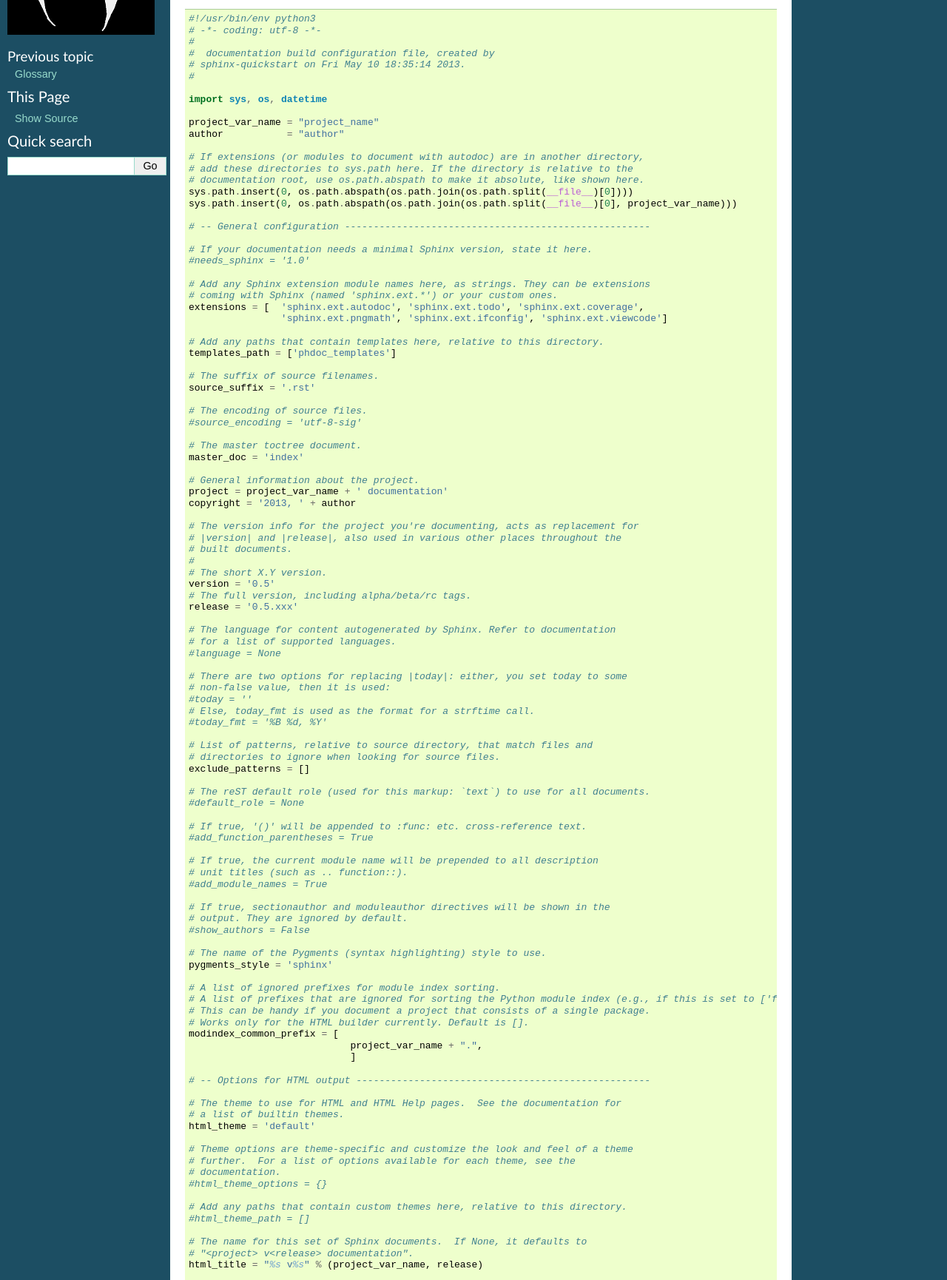
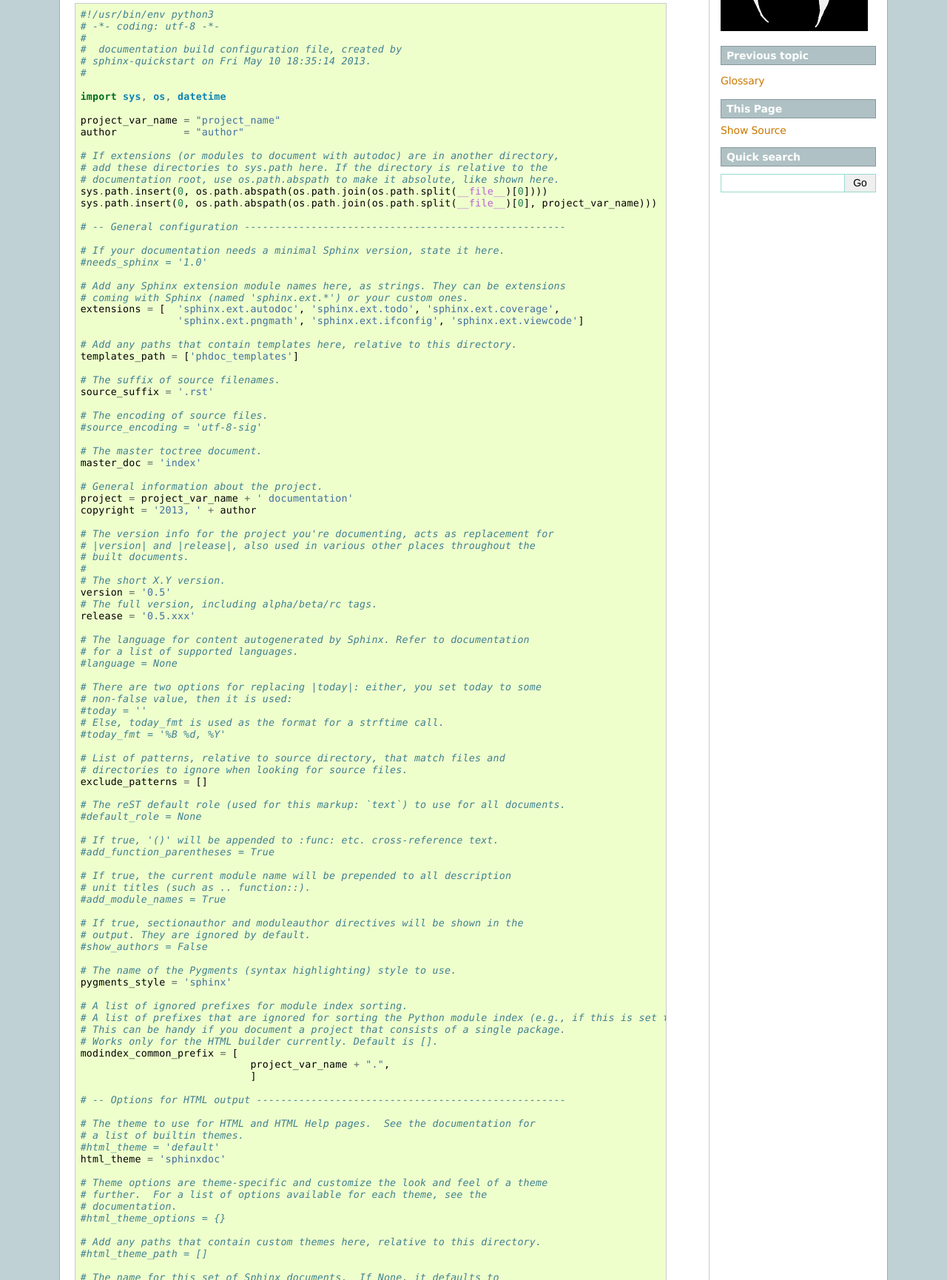
Before and after one commit to sdpython/python3_module_template, a Sphinx documentation site: the page built from _doc/sphinxdoc/source/confr_pyp.rst, in a window 1280 px wide, cut to the strip 190-1920 px from the top of the page. Shown: the whole strip at 74% size. Built offline with Sphinx 7.4.7, drawn with Linux system fonts in a browser that asks for light colours; formulas are drawn with MathJax 3.

Commit message:
changing the documentation theme

```diff
--- a/_doc/sphinxdoc/source/conf.py
+++ b/_doc/sphinxdoc/source/conf.py
@@ -94,7 +94,8 @@ modindex_common_prefix = [
 
 # The theme to use for HTML and HTML Help pages.  See the documentation for
 # a list of builtin themes.
-html_theme = 'default'
+#html_theme = 'default'
+html_theme = 'sphinxdoc'
 
 # Theme options are theme-specific and customize the look and feel of a theme
 # further.  For a list of options available for each theme, see the
```
